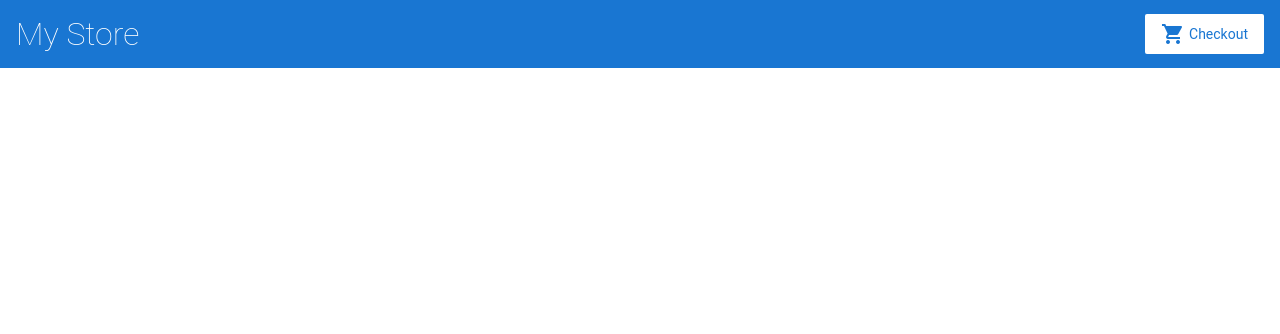
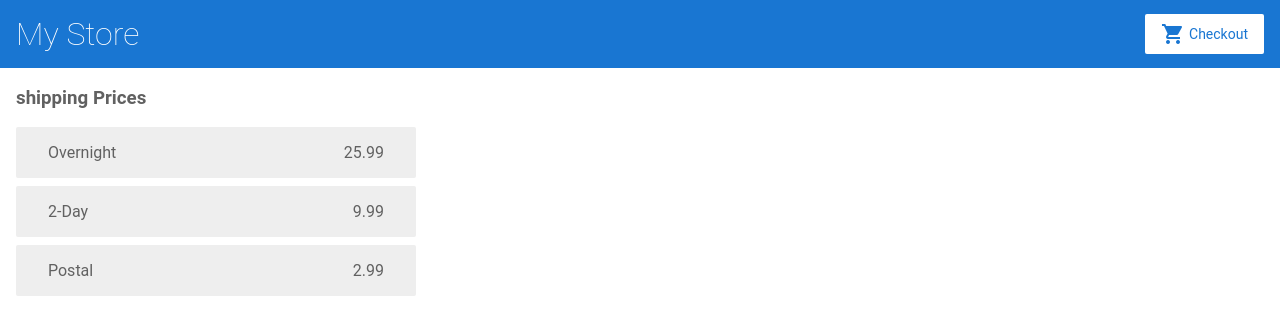
Before and after one commit to geertco/angular-hf4vl7, an Angular app: page /shipping in a window 1280 px wide. Before the commit this address led to /. Shown: the top 334 px of the page. Built offline with nearby package versions, Linux system fonts and the light colour scheme.

Commit message:
3 files modified, 4 added Managing data

```diff
--- a/src/app/app.module.ts
+++ b/src/app/app.module.ts
@@ -9,15 +9,19 @@
 import { ProductAlertsComponent } from './product-alerts/product-alerts.component';
 import { ProductDetailsComponent } from './product-details/product-details.component';
 import { CartComponent } from './cart/cart.component';
+import { HttpClientModule } from '@angular/common/http';
+import { ShippingComponent } from './shipping/shipping.component';
 
 @NgModule({
   imports: [
     BrowserModule,
+    HttpClientModule,
     ReactiveFormsModule,
     RouterModule.forRoot([
       { path: '', component: ProductListComponent },
       { path: 'products/:productId', component: ProductDetailsComponent },
       { path: 'cart', component: CartComponent },
+      { path: 'shipping', component: ShippingComponent },
     ]),
   ],
   declarations: [
@@ -27,6 +31,7 @@
     ProductAlertsComponent,
     ProductDetailsComponent,
     CartComponent,
+    ShippingComponent,
   ],
   bootstrap: [AppComponent],
 })
--- a/src/app/cart.service.ts
+++ b/src/app/cart.service.ts
@@ -1,24 +1,31 @@
 import { Injectable } from '@angular/core';
+import { HttpClient } from '@angular/common/http';
 import { Product } from './products';
 
 @Injectable({
-  providedIn: 'root'
+  providedIn: 'root',
 })
 export class CartService {
   items: Product[] = [];
 
-  constructor() { }
+  constructor(private http: HttpClient) {}
 
-  addToCart(product: Product){
+  addToCart(product: Product) {
     this.items.push(product);
   }
 
-  getItems(){
+  getItems() {
     return this.items;
   }
 
-  clearCart(){
+  clearCart() {
     this.items = [];
     return this.items;
   }
+
+  getShippingPrices() {
+    return this.http.get<{ type: string; price: number }[]>(
+      '/assets/shipping.json'
+    );
+  }
 }
--- a/src/app/cart/cart.component.html
+++ b/src/app/cart/cart.component.html
@@ -1,4 +1,8 @@
 <h3>Cart</h3>
+
+<p>
+  <a routerLink="/shipping">Shipping Prices</a>
+</p>
 
 <div class="cart-item" *ngFor="let item of items">
   <span>{{ item.name }}</span>
--- /dev/null
+++ b/src/app/shipping/shipping.component.html
@@ -0,0 +1,6 @@
+<h3>shipping Prices</h3>
+
+<div class="shipping-item" *ngFor="let shipping of shippingCosts | async">
+  <span>{{ shipping.type }}</span>
+  <span>{{ shipping.price}}</span>
+</div>
--- /dev/null
+++ b/src/app/shipping/shipping.component.ts
@@ -0,0 +1,20 @@
+import { Component, OnInit } from '@angular/core';
+import { Observable } from 'rxjs';
+import { CartService } from '../cart.service';
+
+@Component({
+  selector: 'app-shipping',
+  templateUrl: './shipping.component.html',
+  styleUrls: ['./shipping.component.css']
+})
+export class ShippingComponent implements OnInit {
+
+  shippingCosts!: Observable<{ type: string, price: number }[]>;
+
+  constructor(private cartService: CartService) { }
+
+  ngOnInit(): void {
+    this.shippingCosts = this.cartService.getShippingPrices();
+  }
+
+}
```
Also changed, not shown: src/app/shipping/shipping.component.css (added), 1 other file (tests, documents, lock files or other folders).
